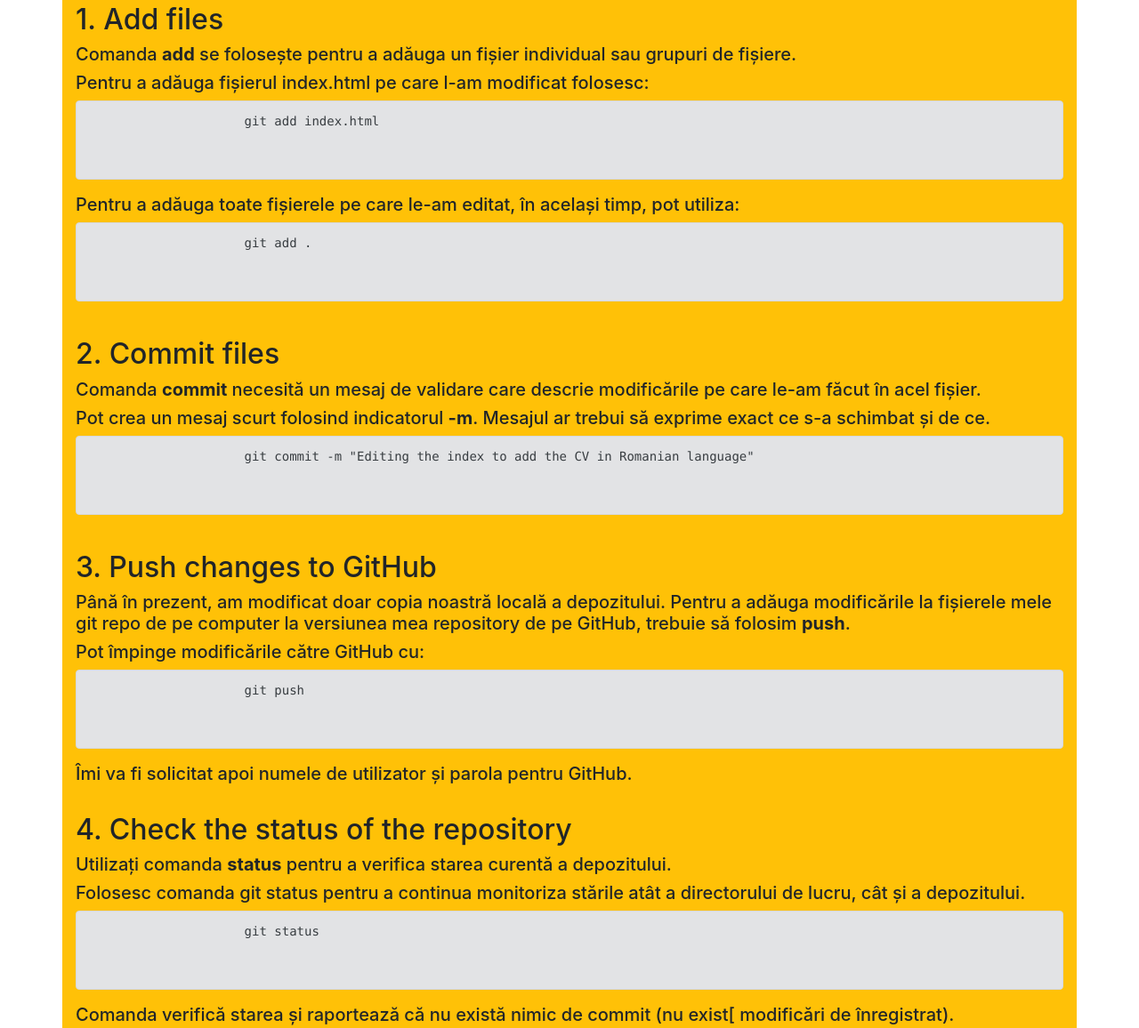
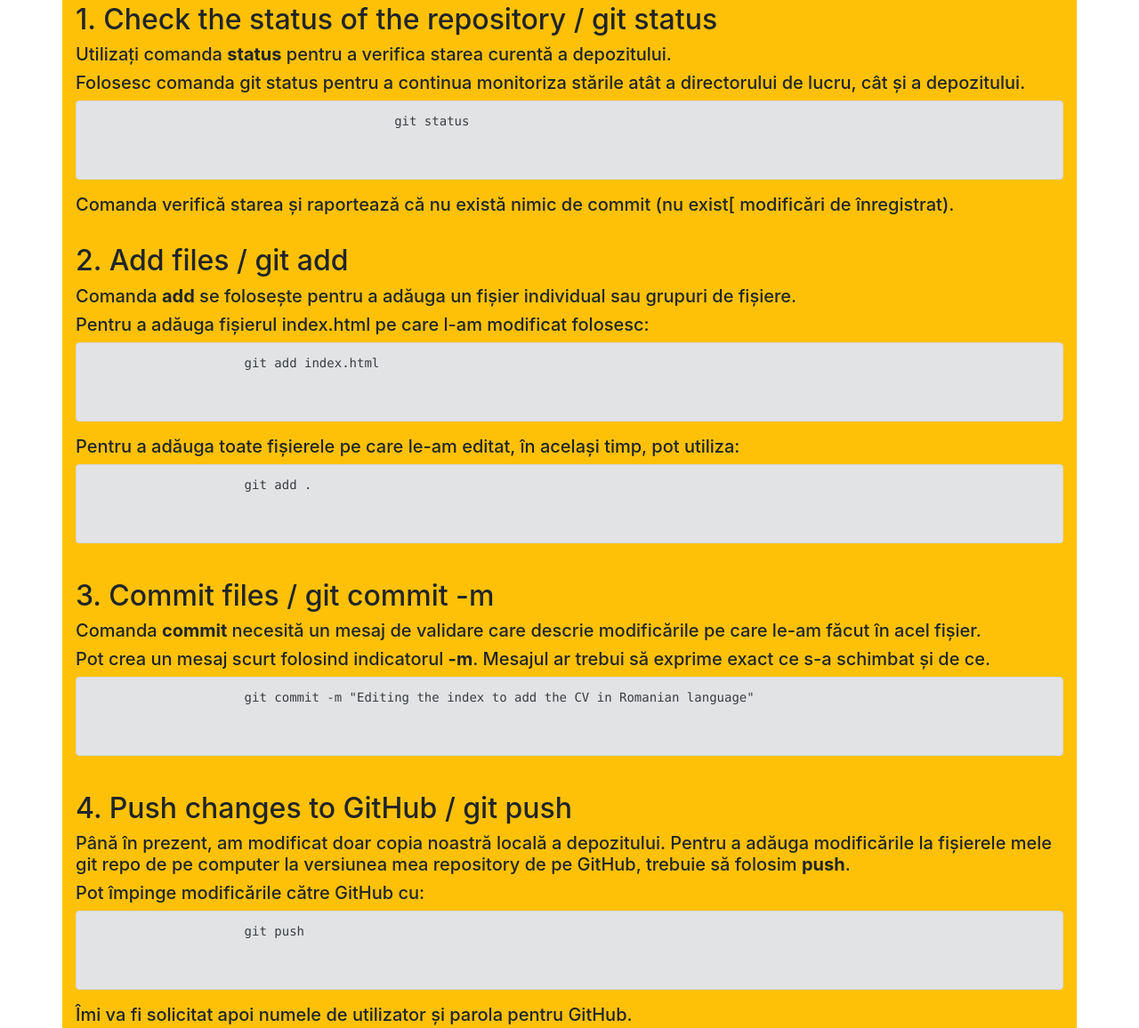
Before and after one commit to alexandracismariu/alexandracismariu.github.io, a plain HTML site: page cheat-sheet.html in a window 1280 px wide. Shown: the part 3656-4812 px from the top of the page at 89% size. Drawn offline with nearby package versions, Linux system fonts and the light colour scheme.

Commit message:
Editing the cheat-sheet

```diff
--- a/cheat-sheet.html
+++ b/cheat-sheet.html
@@ -257,8 +257,23 @@
         </h1>
 
         <div>
-            <h2>1. Add files</h2>
+            <h2>1. Check the status of the repository / git status</h2>
 
+            <h5>Utilizați comanda <b>status</b> pentru a verifica starea curentă a depozitului.</h5>
+
+            <div>
+                <h5>Folosesc comanda git status pentru a continua monitoriza stările atât a directorului de lucru, cât și a
+                    depozitului.</h5>
+                <pre class="alert alert-secondary" role="alert">
+                                        <code class="lang-auto">git status</code><br>
+                                    </pre>
+            </div>
+
+            <h5>Comanda verifică starea și raportează că nu există nimic de commit (nu exist[ modificări de înregistrat).</h5>
+        <div><br>
+
+        <div>
+            <h2>2. Add files / git add</h2>
             <h5>Comanda <b>add</b> se folosește pentru a adăuga un fișier individual sau grupuri de fișiere.</h5>
 
             <div>
@@ -278,7 +293,7 @@
         </div><br>
 
         <div>
-            <h2>2. Commit files</h2>
+            <h2>3. Commit files / git commit -m</h2>
 
             <h5>Comanda <b>commit</b> necesită un mesaj de validare care descrie modificările pe care le-am făcut în acel fișier.</h5>
 
@@ -291,7 +306,7 @@
         </div><br>
 
         <div>
-            <h2>3. Push changes to GitHub</h2>
+            <h2>4. Push changes to GitHub / git push</h2>
 
             <h5>Până în prezent, am modificat doar copia noastră locală a depozitului. Pentru a adăuga modificările la fișierele mele
             git repo de pe computer la versiunea mea repository de pe GitHub, trebuie să folosim <b>push</b>.</h5>
@@ -305,24 +320,6 @@
 
             <h5>Îmi va fi solicitat apoi numele de utilizator și parola pentru GitHub.</h5>
         </div><br>
-
-        <div>
-            <h2>4. Check the status of the repository</h2>
-
-            <h5>Utilizați comanda <b>status</b> pentru a verifica starea curentă a depozitului.</h5>
-
-            <div>
-                <h5>Folosesc comanda git status pentru a continua monitoriza stările atât a directorului de lucru, cât și a
-                depozitului.</h5>
-                <pre class="alert alert-secondary" role="alert">
-                    <code class="lang-auto">git status</code><br>
-                </pre>
-            </div>
-
-            <h5>Comanda verifică starea și raportează că nu există nimic de commit (nu exist[ modificări de înregistrat).</h5>
-        </div><br>
-
-
     </div>
 
 
```
